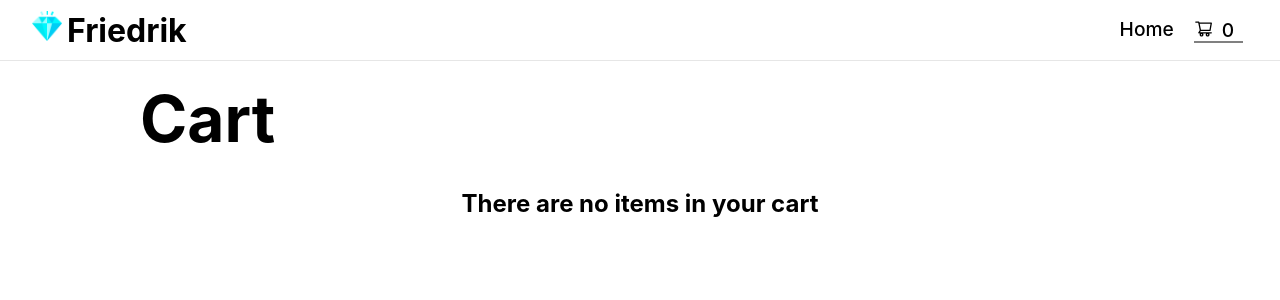
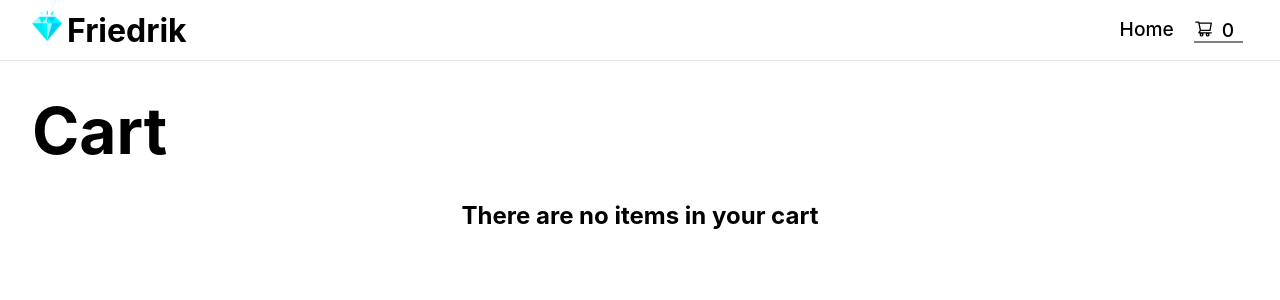
Before and after one commit to IbnDaanis/shopping-cart, a React (Create React App) app: page /cart in a window 1280 px wide. Shown: the top 300 px of the page. Built offline with nearby package versions, Linux system fonts and the light colour scheme.

Commit message:
Changed transition in cart page

```diff
--- a/src/containers/Cart.jsx
+++ b/src/containers/Cart.jsx
@@ -33,13 +33,13 @@ const Cart = ({ history }) => {
   const totalPrice = () =>
     cartItems.reduce((acc, item) => acc + item.qty * item.price, 0).toFixed(2)
 
-  const transition = { duration: 0.5, ease: [0.43, 0.13, 0.23, 0.96] }
+  const transition = { ease: [0.43, 0.13, 0.23, 0.96] }
   return (
     <motion.div
-      initial={{ opacity: 0 }}
-      animate={{ opacity: 1 }}
-      exit={{ opacity: 0 }}
-      transition={transition}
+      initial={{ opacity: 0, y: 10 }}
+      animate={{ opacity: 1, y: 0 }}
+      exit={{ opacity: 0, y: 10 }}
+      transition={{ ...transition, duration: 0.5 }}
     >
       <section className='cart-section'>
         <h1 className='title'>Cart</h1>
--- a/src/styles/Cart.scss
+++ b/src/styles/Cart.scss
@@ -1,7 +1,7 @@
 .cart-section {
-  width: 1000px;
+  width: 1280px;
   max-width: 95%;
-  margin: 3rem auto 0;
+  margin: 60px auto 0;
   padding: 2rem 0 4rem;
   .title {
     font-size: 4rem;
```
